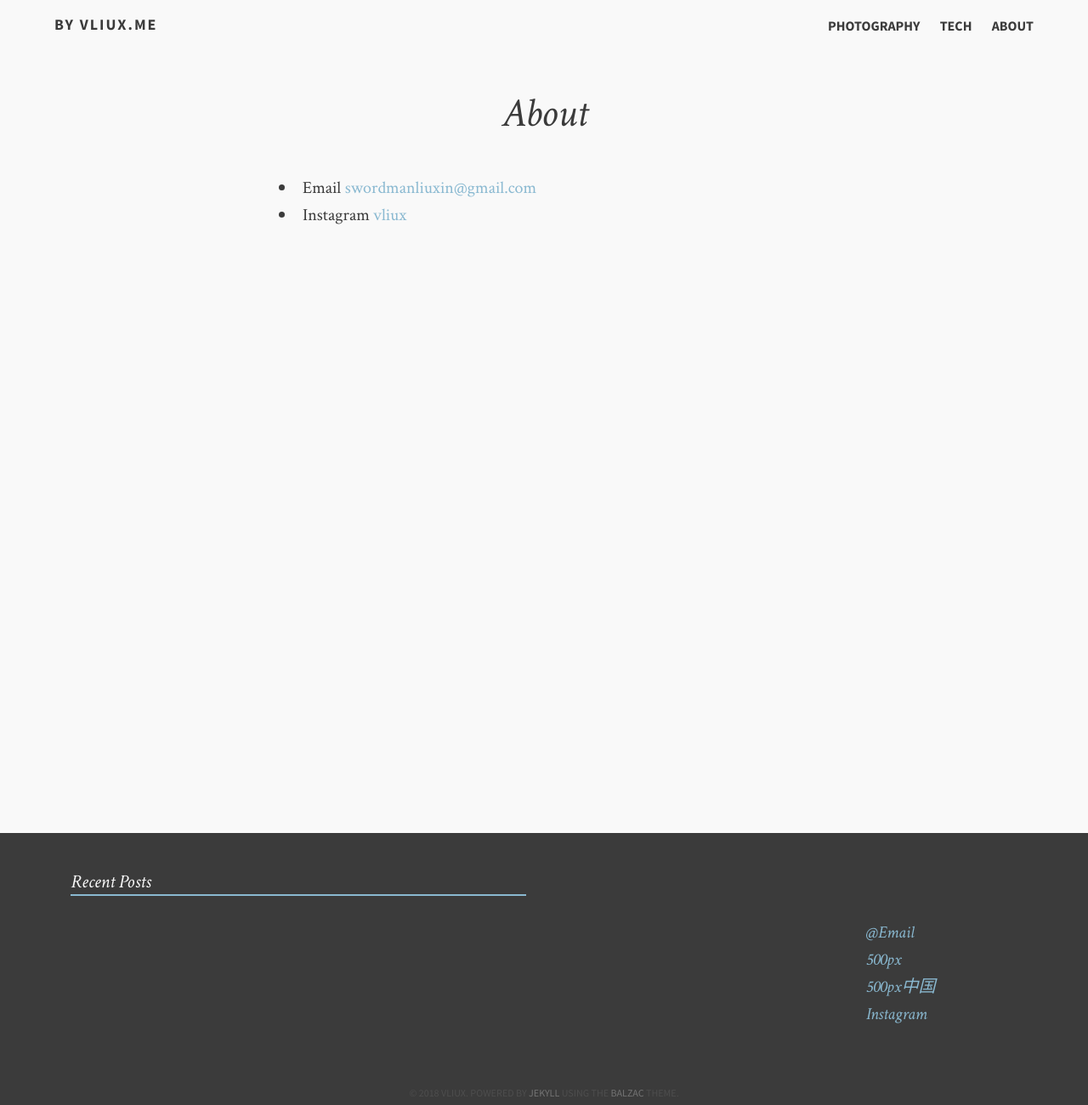
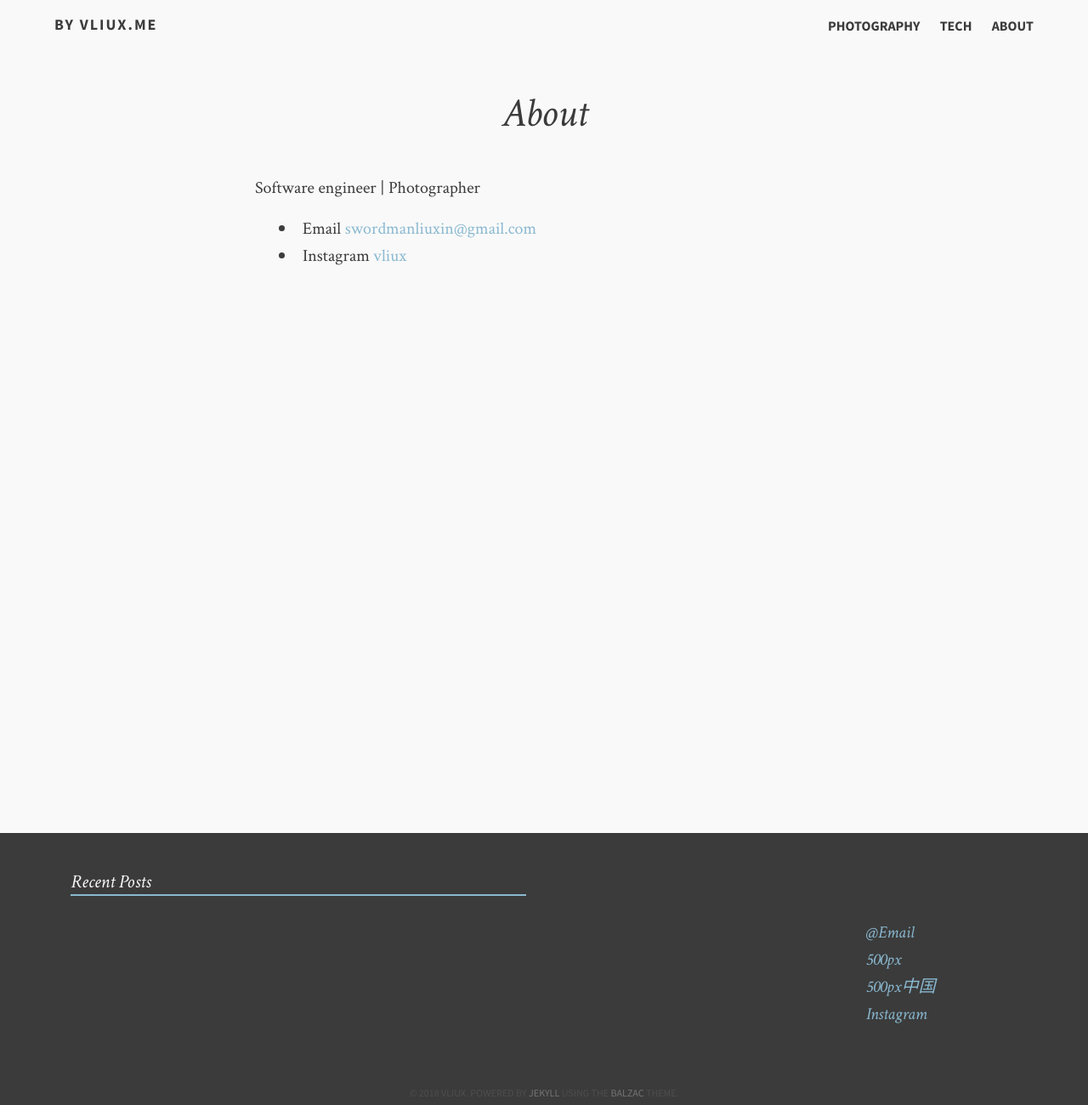
Before and after one commit to vliux/vliux.github.io, a Jekyll site: the page built from about.md, in a window 1280 px wide. Shown: the whole page at 85% size. Built offline with Jekyll 4.4.1, drawn with Linux system fonts in a browser that asks for light colours; comment, search, counter and statistics services are not loaded.

Commit message:
adjust 180704 post and about.md

```diff
--- a/about.md
+++ b/about.md
@@ -3,6 +3,7 @@ layout: page
 title: About
 permalink: /about/
 ---
+<p>Software engineer | Photographer</p>
 
 <ul>
 	<li>Email <a href="mailto:swordmanliuxin@gmail.com">swordmanliuxin@gmail.com</a></li>
```
Also changed, not shown: 1 other file.
